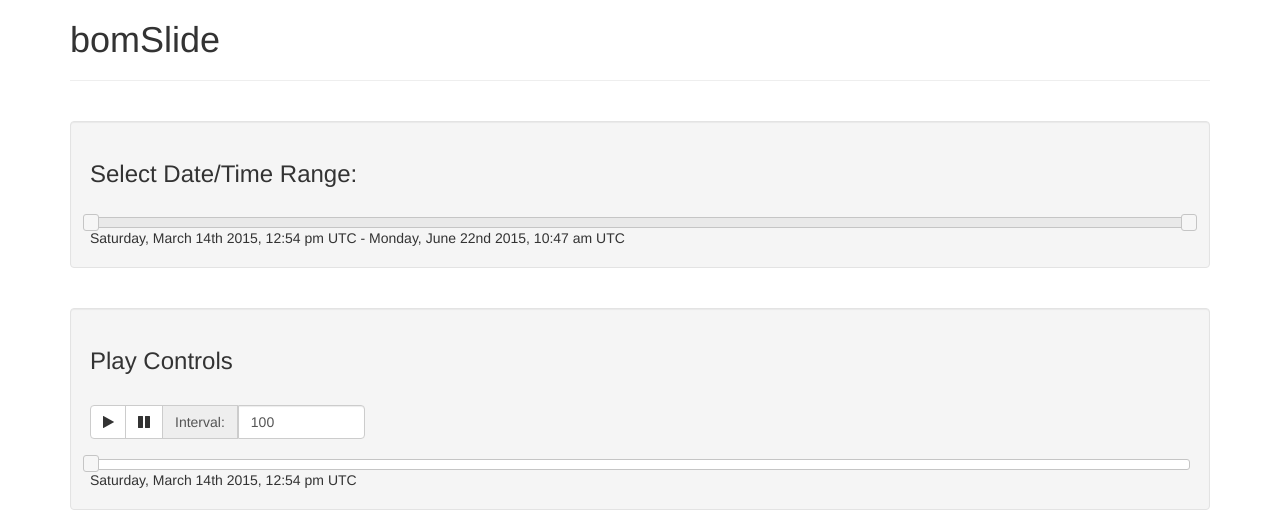
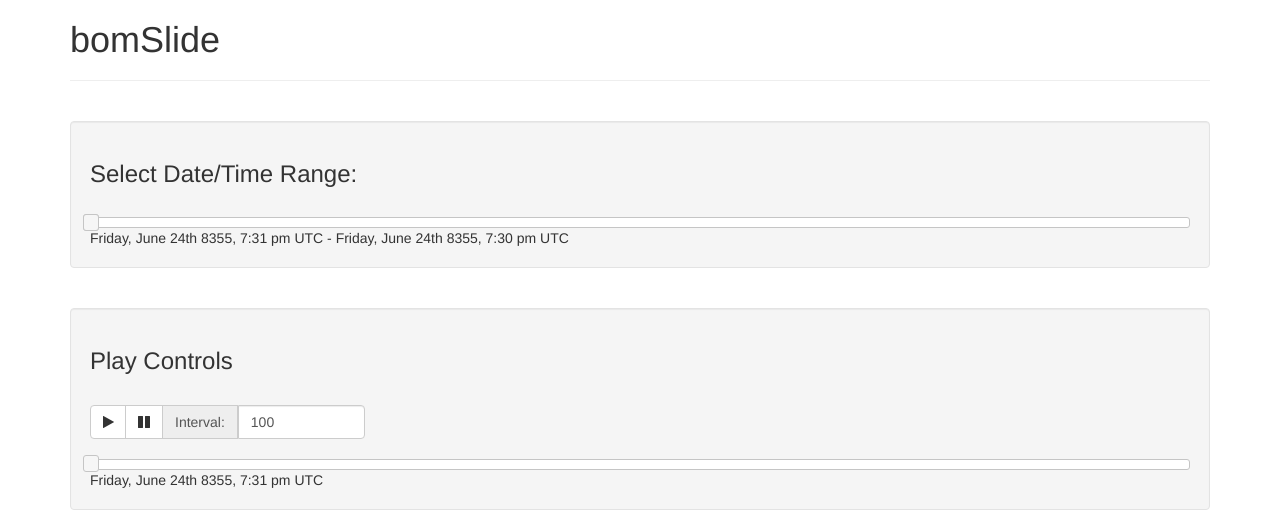
Before and after one commit to johnwiseheart/bomslider-frontend, a plain HTML site: page index.html in a window 1280 px wide. Shown: the top 528 px of the page. Drawn offline with nearby package versions, Linux system fonts and the light colour scheme.

Commit message:
Updated start time

```diff
--- a/index.html
+++ b/index.html
@@ -78,7 +78,7 @@
     <script src="//ajax.googleapis.com/ajax/libs/jqueryui/1.11.1/jquery-ui.min.js"></script>
     <script type="text/javascript">
       // start is the original start
-      start = moment.unix(1426337600);
+      start = moment.unix(201506211054);
       start.utc();
 
       var now = moment().utc();
```
